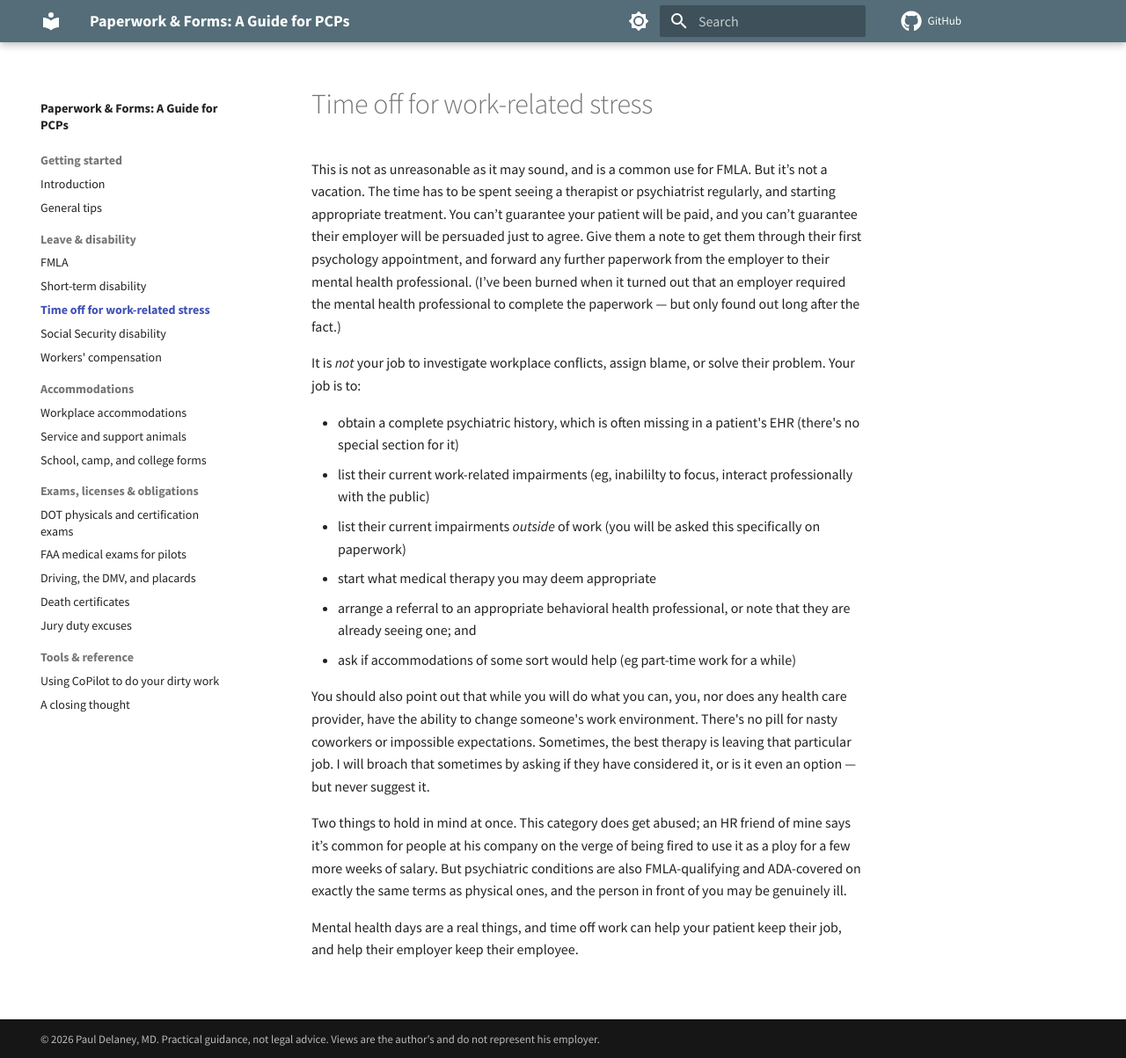
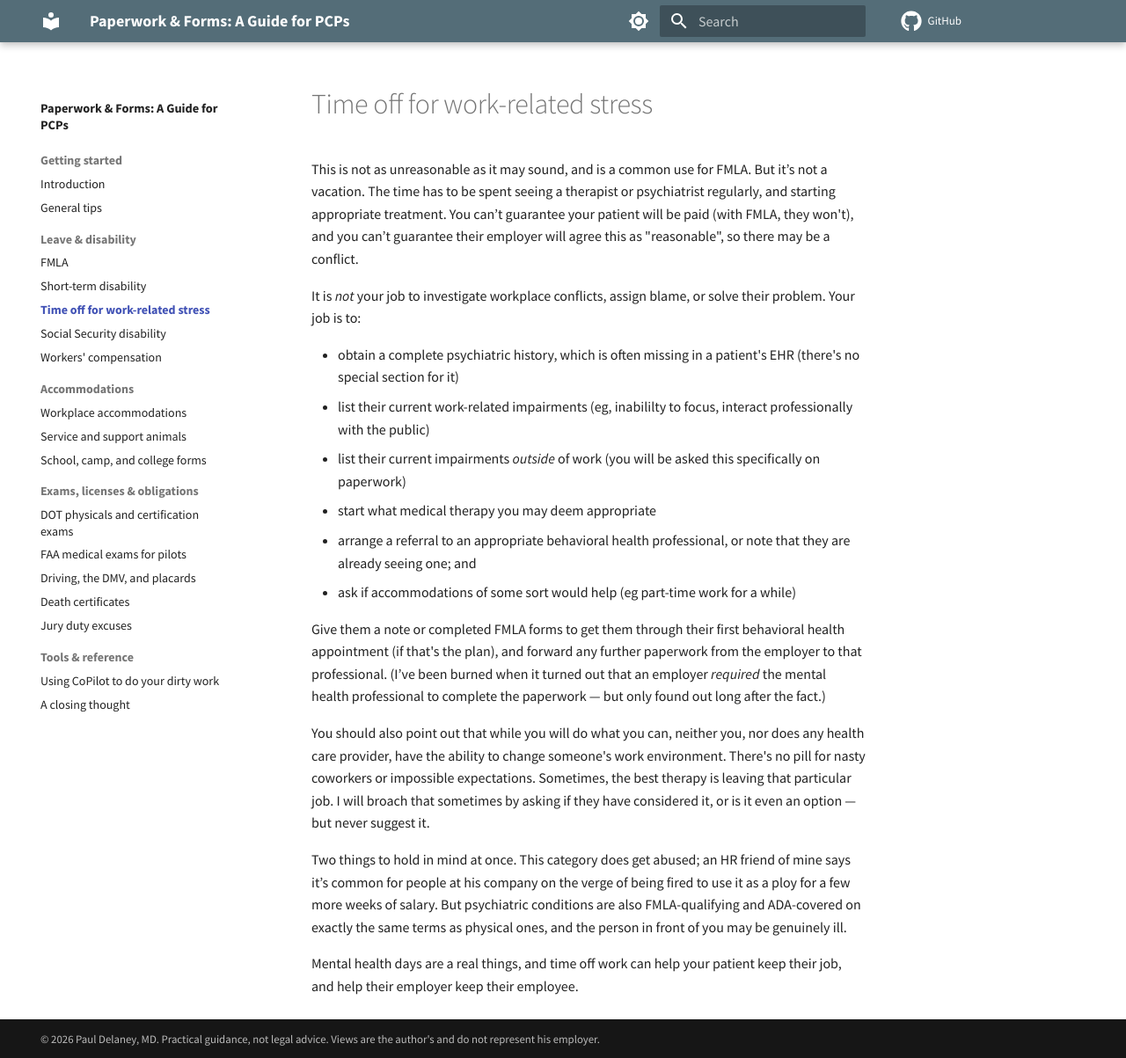
Before and after one commit to pdel4096/PCP-paperwork-guide, an MkDocs documentation site: the page built from docs/leave-disability/work-stress.md, in a window 1280 px wide and 1203 px high. Shown: the whole window at 88% size. Built offline with MkDocs 1.6.1 and Material for MkDocs 9.7.7, drawn with Linux system fonts in a browser that asks for light colours; comment, search, counter and statistics services are not loaded.

Commit message:
Update from Mac Mini 2026-08-30 13:15

```diff
--- a/docs/leave-disability/work-stress.md
+++ b/docs/leave-disability/work-stress.md
@@ -4,7 +4,7 @@ title: "Time off for work-related stress"
 
 # Time off for work-related stress
 
-This is not as unreasonable as it may sound, and is a common use for FMLA. But it’s not a vacation. The time has to be spent seeing a therapist or psychiatrist regularly, and starting appropriate treatment. You can’t guarantee your patient will be paid, and you can’t guarantee their employer will be persuaded just to agree. Give them a note to get them through their first psychology appointment, and forward any further paperwork from the employer to their mental health professional. (I’ve been burned when it turned out that an employer required the mental health professional to complete the paperwork — but only found out long after the fact.)
+This is not as unreasonable as it may sound, and is a common use for FMLA. But it’s not a vacation. The time has to be spent seeing a therapist or psychiatrist regularly, and starting appropriate treatment. You can’t guarantee your patient will be paid (with FMLA, they won't), and you can’t guarantee their employer will agree this as "reasonable", so there may be a conflict.
 
 It is *not* your job to investigate workplace conflicts, assign blame, or solve their problem. Your job is to:
 
@@ -15,7 +15,9 @@ It is *not* your job to investigate workplace conflicts, assign blame, or solve
 - arrange a referral to an appropriate behavioral health professional, or note that they are already seeing one; and
 - ask if accommodations of some sort would help (eg part-time work for a while)
 
-You should also point out that while you will do what you can, you, nor does any health care provider, have the ability to change someone's work environment. There's no pill for nasty coworkers or impossible expectations. Sometimes, the best therapy is leaving that particular job. I will broach that sometimes by asking if they have considered it, or is it even an option — but never suggest it.
+Give them a note or completed FMLA forms to get them through their first behavioral health appointment (if that's the plan), and forward any further paperwork from the employer to that professional. (I’ve been burned when it turned out that an employer *required* the mental health professional to complete the paperwork — but only found out long after the fact.)
+
+You should also point out that while you will do what you can, neither you, nor does any health care provider, have the ability to change someone's work environment. There's no pill for nasty coworkers or impossible expectations. Sometimes, the best therapy is leaving that particular job. I will broach that sometimes by asking if they have considered it, or is it even an option — but never suggest it.
 
 Two things to hold in mind at once. This category does get abused; an HR friend of mine says it’s common for people at his company on the verge of being fired to use it as a ploy for a few more weeks of salary. But psychiatric conditions are also FMLA-qualifying and ADA-covered on exactly the same terms as physical ones, and the person in front of you may be genuinely ill.
 
```
